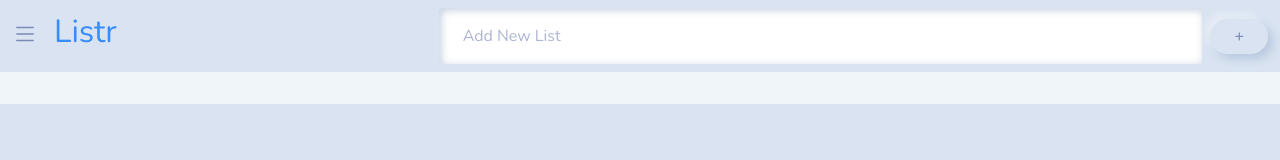
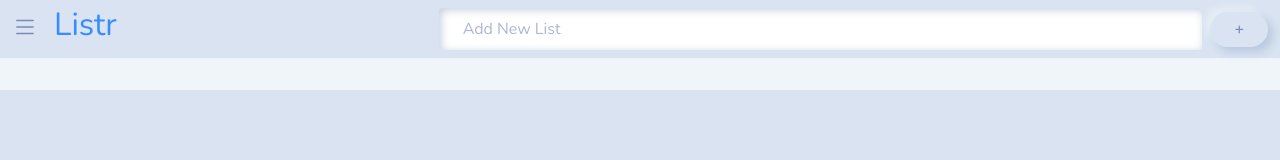
Before and after one commit to ScottFennie/CleanLists, a website with bundled scripts: page index.html in a window 1280 px wide. Built offline with nearby package versions, Linux system fonts and the light colour scheme.

Commit message:
created sticky header

```diff
--- a/app/Models/MainCardItem.js
+++ b/app/Models/MainCardItem.js
@@ -12,7 +12,7 @@ export class MainCardItem {
     get Template() {
         return /*html*/ `
 
-        <div class="col-lg-2 d-flex justify-content-center">
+        <div class="col-lg-3 d-flex justify-content-center">
         <div class="card text-dark bg-secondary my-4" style="max-width: 18rem;">
             <div class="card-header d-flex justify-content-between bg-white shadow ">
             <h6 class="text-primary">${this.title}</h6>
--- a/assets/style/style.css
+++ b/assets/style/style.css
@@ -11,3 +11,7 @@
 .glassy {
     opacity: .7;
 }
+
+.mainf-height {
+    height: 42px;
+}
--- a/index.html
+++ b/index.html
@@ -14,9 +14,9 @@
 </head>
 
 <body>
-    <header class="">
+    <header class="sticky-top">
         <div class="container-fluid">
-            <div class="row">
+            <div class="row bg-secondary">
                 <div class="col-4 d-flex align-items-center">
                     <svg xmlns="http://www.w3.org/2000/svg" width="26" height="26" fill="currentColor" class=" mb-1 bi bi-list" viewBox="0 0 16 16">
                         <path fill-rule="evenodd" d="M2.5 12a.5.5 0 0 1 .5-.5h10a.5.5 0 0 1 0 1H3a.5.5 0 0 1-.5-.5zm0-4a.5.5 0 0 1 .5-.5h10a.5.5 0 0 1 0 1H3a.5.5 0 0 1-.5-.5zm0-4a.5.5 0 0 1 .5-.5h10a.5.5 0 0 1 0 1H3a.5.5 0 0 1-.5-.5z"/>
@@ -25,7 +25,7 @@
                 </div>
                 <div class="col-8">
                     <form class="d-flex justify-content-end align-items-center" onsubmit="app.mainCardItemsController.createAList()">
-                        <input type="text" class="bg-white form-control me-2 my-2" id="title" placeholder="Add New List" required>
+                        <input type="text" class=" mainf-height bg-white form-control me-2 my-2" id="title" placeholder="Add New List" required>
                         <button type="submit" class="btn btn-primary my-2 py-1 f-height">+</button>
                     </form>
                 </div>
```
